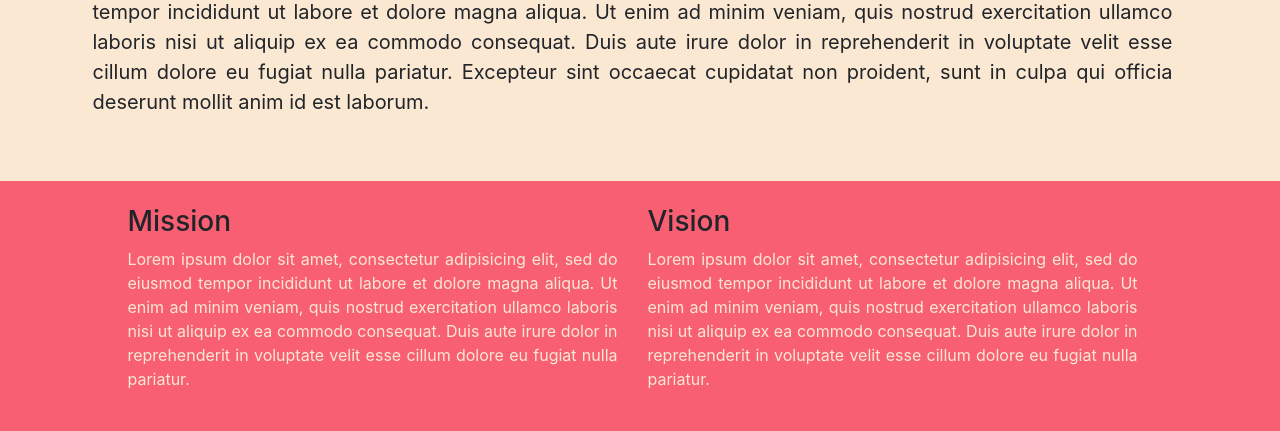
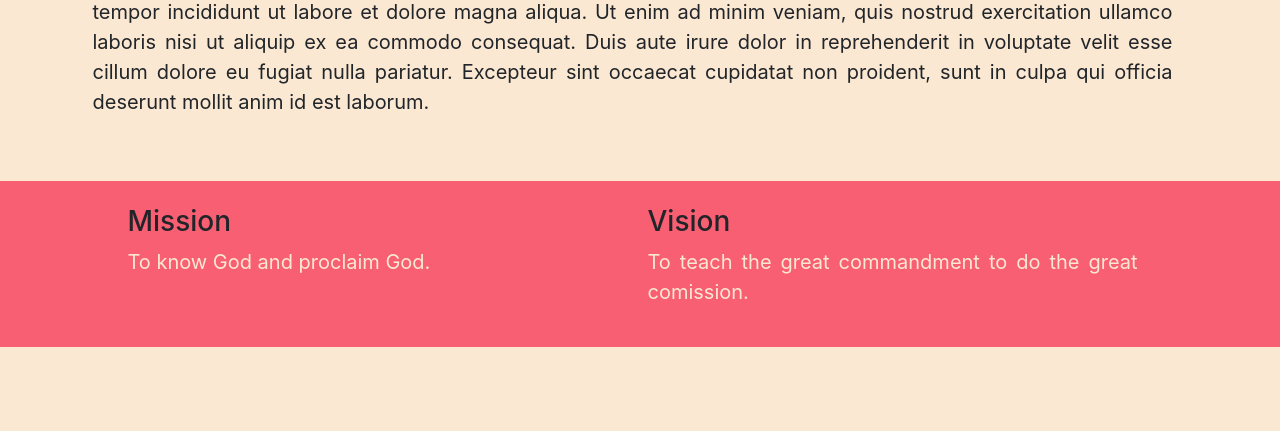
Before and after one commit to aarnocode/churchoftheredeemer, a Django app: page /about/ in a window 1280 px wide. Shown: the part 395-826 px from the top of the page. After the commit the page ends 742 px from the top, so only its background shows below. Run offline with Django 3.2, Linux system fonts and the light colour scheme; some libraries are stand-ins or nearby versions.

Commit message:
Edited mission and vision. Increase font size to 1.250em and such

```diff
--- a/churchApp/views.py
+++ b/churchApp/views.py
@@ -93,7 +93,7 @@ def sermon_list_prev(request,urlId):
 
 def about(request):
     about='<strong>Something about the church here</strong> Lorem ipsum dolor sit amet, consectetur adipisicing elit, sed do eiusmod tempor incididunt ut labore et dolore magna aliqua. Ut enim ad minim veniam, quis nostrud exercitation ullamco laboris nisi ut aliquip ex ea commodo consequat. Duis aute irure dolor in reprehenderit in voluptate velit esse cillum dolore eu fugiat nulla pariatur. Excepteur sint occaecat cupidatat non proident, sunt in culpa qui officia deserunt mollit anim id est laborum.'
-    mission='Lorem ipsum dolor sit amet, consectetur adipisicing elit, sed do eiusmod tempor incididunt ut labore et dolore magna aliqua. Ut enim ad minim veniam, quis nostrud exercitation ullamco laboris nisi ut aliquip ex ea commodo consequat. Duis aute irure dolor in reprehenderit in voluptate velit esse cillum dolore eu fugiat nulla pariatur.'
-    vision='Lorem ipsum dolor sit amet, consectetur adipisicing elit, sed do eiusmod tempor incididunt ut labore et dolore magna aliqua. Ut enim ad minim veniam, quis nostrud exercitation ullamco laboris nisi ut aliquip ex ea commodo consequat. Duis aute irure dolor in reprehenderit in voluptate velit esse cillum dolore eu fugiat nulla pariatur.'
+    mission='To know God and proclaim God.'
+    vision='To teach the great commandment to do the great comission.'
     about_dict={'about':about,'mission':mission,'vision':vision}
     return render(request,'churchApp/about.html',context=about_dict)
--- a/templates/churchApp/about.html
+++ b/templates/churchApp/about.html
@@ -43,18 +43,18 @@
         <!-- contianer -->
         <div class="container mb-5">
           <div class="col-12">
-            <p style='font-size:20px' align='justify'>
+            <p style='font-size:1.250em' align='justify'>
               <!-- Use 'safe' para maread ang html tag -->
               {{about|safe}}
             </p>
           </div>
         </div>
         <!-- contianer -->
-        <div class="col-6 pt-4 pb-4" style="padding-left:11%;background-color:#f85f73">
+        <div class="col-6 pt-4 pb-4" style="padding-left:11%;background-color:#f85f73;font-size:1.250em">
           <h3>Mission</h3>
           <p align='justify' style='color:#fbe8d3'>{{mission}}</p>
         </div>
-        <div class="col-6 pt-4 pb-4" style='padding-right:11%;background-color:#f85f73'>
+        <div class="col-6 pt-4 pb-4" style='padding-right:11%;background-color:#f85f73;font-size:1.250em'>
           <h3>Vision</h3>
           <p align='justify' style='color:#fbe8d3'>{{vision}}</p>
         </div>
--- a/templates/churchApp/index.html
+++ b/templates/churchApp/index.html
@@ -100,7 +100,7 @@
         <h1 style="font-family:Playfair Display, serif;font-size:3vw;margin-left:20px" align="left">
           Announcements:
         </h1>
-          <ul style="font-family:Montserrat, san-serif;font-size:1.3vw;margin-left:40px">
+          <ul style="font-family:Montserrat, san-serif;font-size:1.250em;margin-left:40px">
             <li>Lorem ipsum dolor sit amet, consectetur adipisicing elit, sed do eiusmod tempor incididunt ut labore et dolore magna aliqua.</li>
             <li>Ut enim ad minim veniam, quis nostrud exercitation ullamco laboris nisi ut aliquip ex ea commodo consequat.</li>
             <li>Excepteur sint occaecat cupidatat non proident, sunt in culpa qui officia deserunt mollit anim id est laborum.</li>
--- a/templates/churchApp/pastora'sCorner.html
+++ b/templates/churchApp/pastora'sCorner.html
@@ -58,7 +58,7 @@
         <h3 style='font-family:Playfair Display, serif;margin-left:5%'>
           {{date}}
         </h3>
-        <div class="container">
+        <div class="container" style='font-size:1.250em'>
           <p>{{sermon|safe|linebreaks}}</p>
         </div>
         <!-- CONTENT -->
--- a/templates/churchApp/sermonList.html
+++ b/templates/churchApp/sermonList.html
@@ -55,7 +55,7 @@
 
       {% if sermonList  %}
       <div class="container">
-        <div class="list-group-flush rounded">
+        <div class="list-group-flush rounded" style='font-size:1.125em'>
           {% for entry in sermonList %}
           <a href="{% url 'sermon_list_prev' urlId=entry.pk %}" class="list-group-item list-group-item-action">
             <strong>{{entry.date}}</strong><span> - </span>{{entry.serviceSermon|truncatechars:300}}
--- a/templates/churchApp/sermonListPrev.html
+++ b/templates/churchApp/sermonListPrev.html
@@ -57,7 +57,7 @@
       <h3 style='font-family:Playfair Display, serif;margin-left:5%'>
         {{date}}
       </h3>
-      <div class="container">
+      <div class="container" style='font-size:1.250em'>
         <p>{{sermon|safe|linebreaks}}</p>
       </div>
       <!-- CONTENT -->
```
